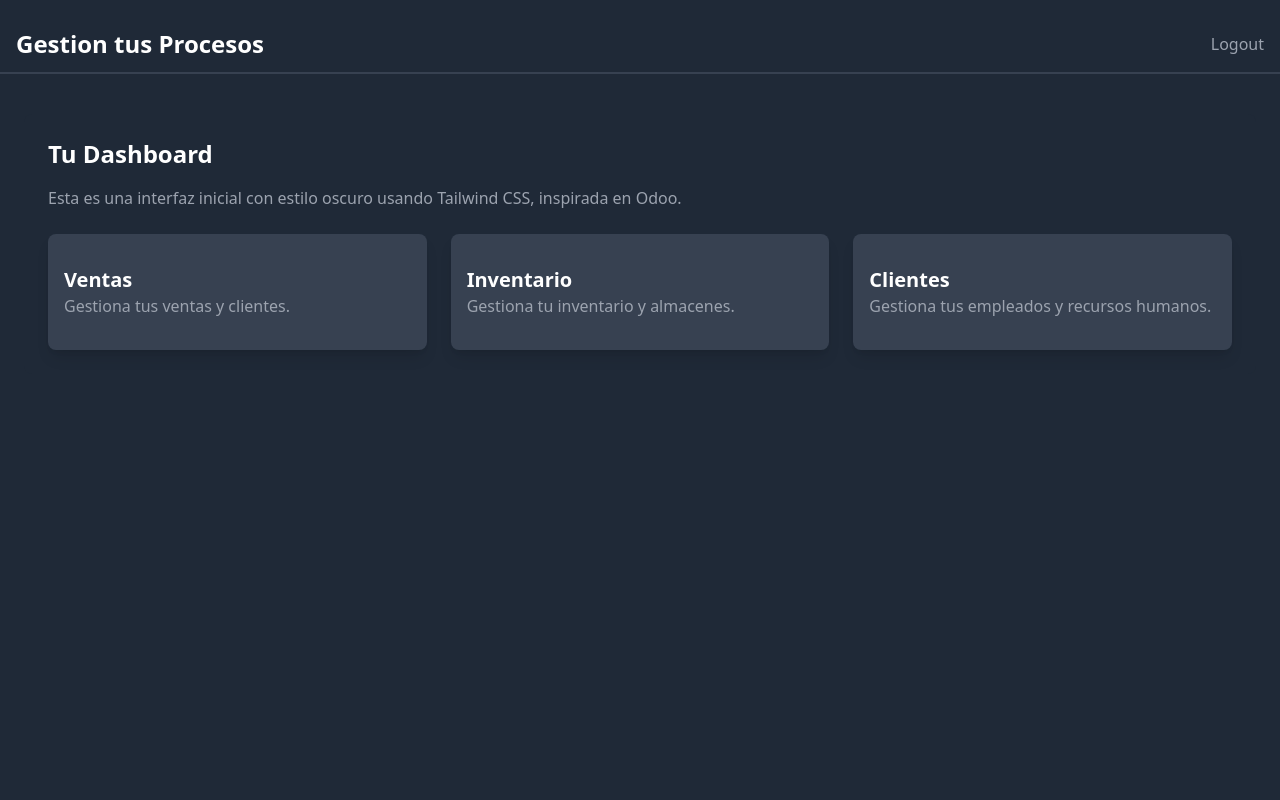
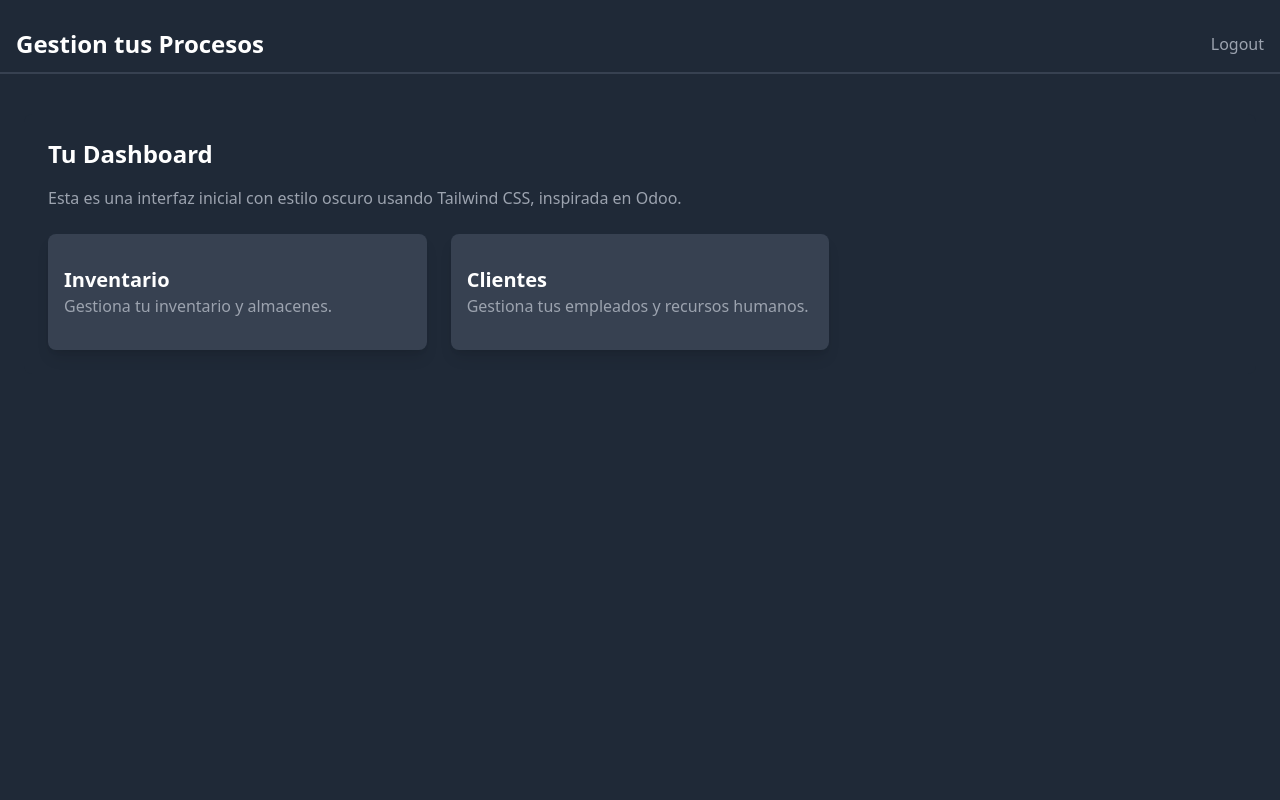
Before and after one commit to AnthonyMh-100/app-manage-django, a Django app: page /home/ in a window 1280 px wide. Run offline with Django 5.2, Linux system fonts and the light colour scheme; some libraries are stand-ins or nearby versions.

Commit message:
[FIX] Se borro sale, momentaneamente

```diff
--- a/web/templates/views/home.html
+++ b/web/templates/views/home.html
@@ -9,10 +9,10 @@
             <h2 class="text-2xl font-bold mb-4 text-white">Tu Dashboard</h2>
             <p class="text-gray-400 mb-6">Esta es una interfaz inicial con estilo oscuro usando Tailwind CSS, inspirada en Odoo.</p>
             <div class="grid grid-cols-1 sm:grid-cols-2 lg:grid-cols-3 gap-6">
-                <div class="bg-gray-700 p-4 py-8 rounded-lg shadow-lg">
+                {% comment %} <div class="bg-gray-700 p-4 py-8 rounded-lg shadow-lg">
                     <a href="{% url 'app:view_sale' %}" class="text-xl font-bold mb-2 transform transition-transform duration-300 hover:text-green-500">Ventas</a>
                     <p class="text-gray-400">Gestiona tus ventas y clientes.</p>
-                </div>
+                </div> {% endcomment %}
 
                 <div class="bg-gray-700 p-4 py-8 rounded-lg shadow-lg">
                     <a href="{% url 'app:view_inventory' %}" class="text-xl font-bold mb-2 hover:text-green-500"">Inventario</a>
```
Also changed, not shown: db.sqlite3.
